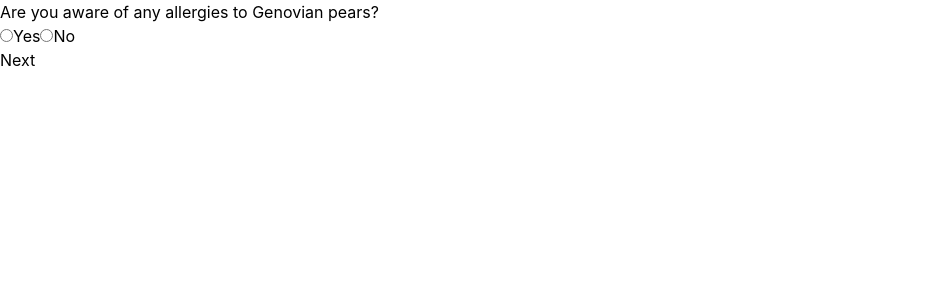
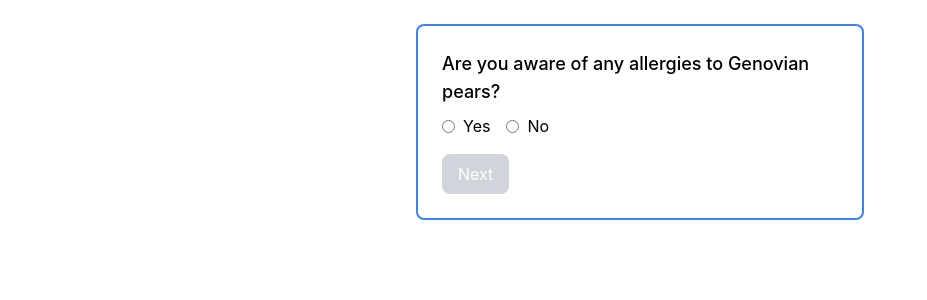
Before and after one commit to gregorcox/heliosx-test, a React (Create React App) app: page / in a window 1280 px wide. Shown: the top 300 px of the page, without its empty margins (0-927 px from the left). Built offline with nearby package versions, Linux system fonts and the light colour scheme.

Commit message:
add basic tailwind styles

```diff
--- a/src/App.tsx
+++ b/src/App.tsx
@@ -3,7 +3,7 @@ import Consultation from "./Consultation";
 
 function App() {
   return (
-    <div className="App">
+    <div>
       <Consultation />
     </div>
   );
--- a/src/Consultation.tsx
+++ b/src/Consultation.tsx
@@ -34,25 +34,33 @@ const Consultation = () => {
   };
 
   if (submitted) {
-    return <p>Thank you!</p>;
+    return <p className="mt-6 text-center text-xl font-semibold">Thank you!</p>;
   }
 
   return (
-    <form onSubmit={handleSubmit}>
-      <div>
-        <p>{questions[currentQuestionIndex]}</p>
-        <label>
+    <form
+      className="mt-6 mx-4 p-6 bg-white rounded-lg border-2 border-blue-500 md:mx-auto md:max-w-md"
+      onSubmit={handleSubmit}
+    >
+      <div className="mb-4">
+        <p className="text-lg font-medium mb-2">
+          {questions[currentQuestionIndex]}
+        </p>
+        <div className="flex gap-4">
+          <label className="flex items-center">
             <input
               checked={answers[currentQuestionIndex] === "Yes"}
+              className="mr-2"
               onChange={handleAnswerChange}
               type="radio"
               value="Yes"
             />
             Yes
           </label>
-        <label>
+          <label className="flex items-center">
             <input
               checked={answers[currentQuestionIndex] === "No"}
+              className="mr-2"
               onChange={handleAnswerChange}
               type="radio"
               value="No"
@@ -60,9 +68,11 @@ const Consultation = () => {
             No
           </label>
         </div>
+      </div>
 
       {currentQuestionIndex < questions.length - 1 ? (
         <button
+          className="px-4 py-2 bg-blue-500 text-white rounded-lg hover:bg-blue-600 disabled:bg-gray-300"
           disabled={answers[currentQuestionIndex] === null}
           onClick={handleNextQuestion}
           type="button"
@@ -70,7 +80,11 @@ const Consultation = () => {
           Next
         </button>
       ) : (
-        <button disabled={answers[currentQuestionIndex] === null} type="submit">
+        <button
+          className="px-4 py-2 bg-green-500 text-white rounded-lg hover:bg-green-600 disabled:bg-gray-300"
+          disabled={answers[currentQuestionIndex] === null}
+          type="submit"
+        >
           Submit
         </button>
       )}
```
Lines whose indentation alone changed are shown as unchanged.
